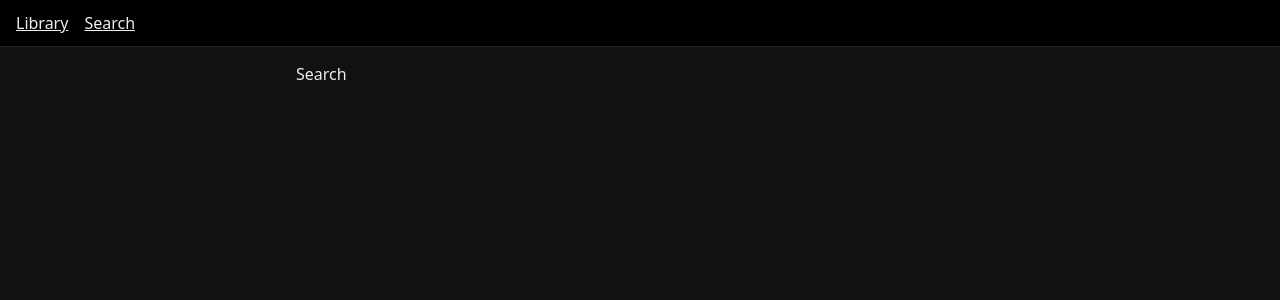
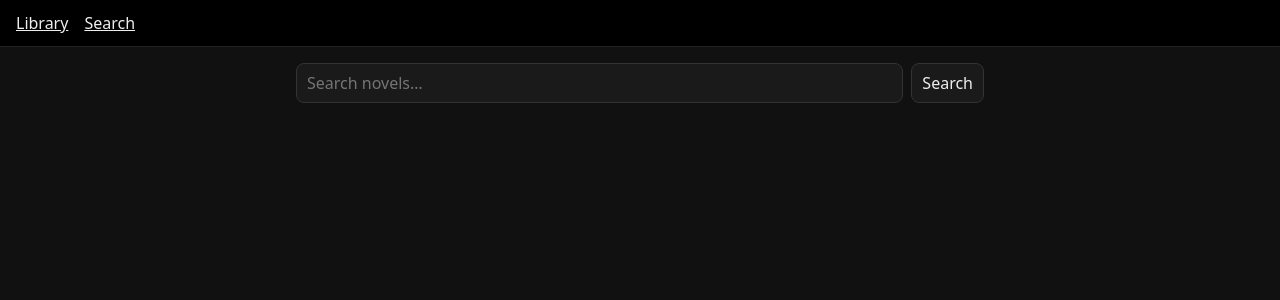
Before and after one commit to agentp5149/novelreader, a React (Vite) app: page /search in a window 1280 px wide. Shown: the top 300 px of the page. Built offline with nearby package versions, Linux system fonts and the light colour scheme.

Commit message:
feat: search page

```diff
--- /dev/null
+++ b/src/components/NovelCard.tsx
@@ -0,0 +1,10 @@
+import { Link } from "react-router-dom";
+
+export function NovelCard(props: { slug: string; title: string; coverUrl: string }) {
+  return (
+    <Link className="card" to={`/novel/${props.slug}`}>
+      <img src={props.coverUrl} alt={props.title} loading="lazy" />
+      <span>{props.title}</span>
+    </Link>
+  );
+}
--- a/src/pages/SearchPage.tsx
+++ b/src/pages/SearchPage.tsx
@@ -1 +1,46 @@
-export function SearchPage() { return <div className="container">Search</div>; }
+import { useState } from "react";
+import { api } from "../api";
+import type { SearchResult } from "../../shared/types";
+import { NovelCard } from "../components/NovelCard";
+
+export function SearchPage() {
+  const [q, setQ] = useState("");
+  const [results, setResults] = useState<SearchResult[]>([]);
+  const [loading, setLoading] = useState(false);
+  const [error, setError] = useState<string | null>(null);
+
+  async function run(e: React.FormEvent) {
+    e.preventDefault();
+    if (!q.trim()) return;
+    setLoading(true);
+    setError(null);
+    try {
+      setResults(await api.search(q.trim()));
+    } catch (err) {
+      setError((err as Error).message);
+    } finally {
+      setLoading(false);
+    }
+  }
+
+  return (
+    <div className="container">
+      <form className="row" onSubmit={run}>
+        <input
+          value={q}
+          onChange={(e) => setQ(e.target.value)}
+          placeholder="Search novels…"
+          style={{ flex: 1 }}
+        />
+        <button type="submit">Search</button>
+      </form>
+      {loading && <p>Searching…</p>}
+      {error && <p style={{ color: "salmon" }}>{error}</p>}
+      <div className="grid" style={{ marginTop: 16 }}>
+        {results.map((r) => (
+          <NovelCard key={r.slug} {...r} />
+        ))}
+      </div>
+    </div>
+  );
+}
```
